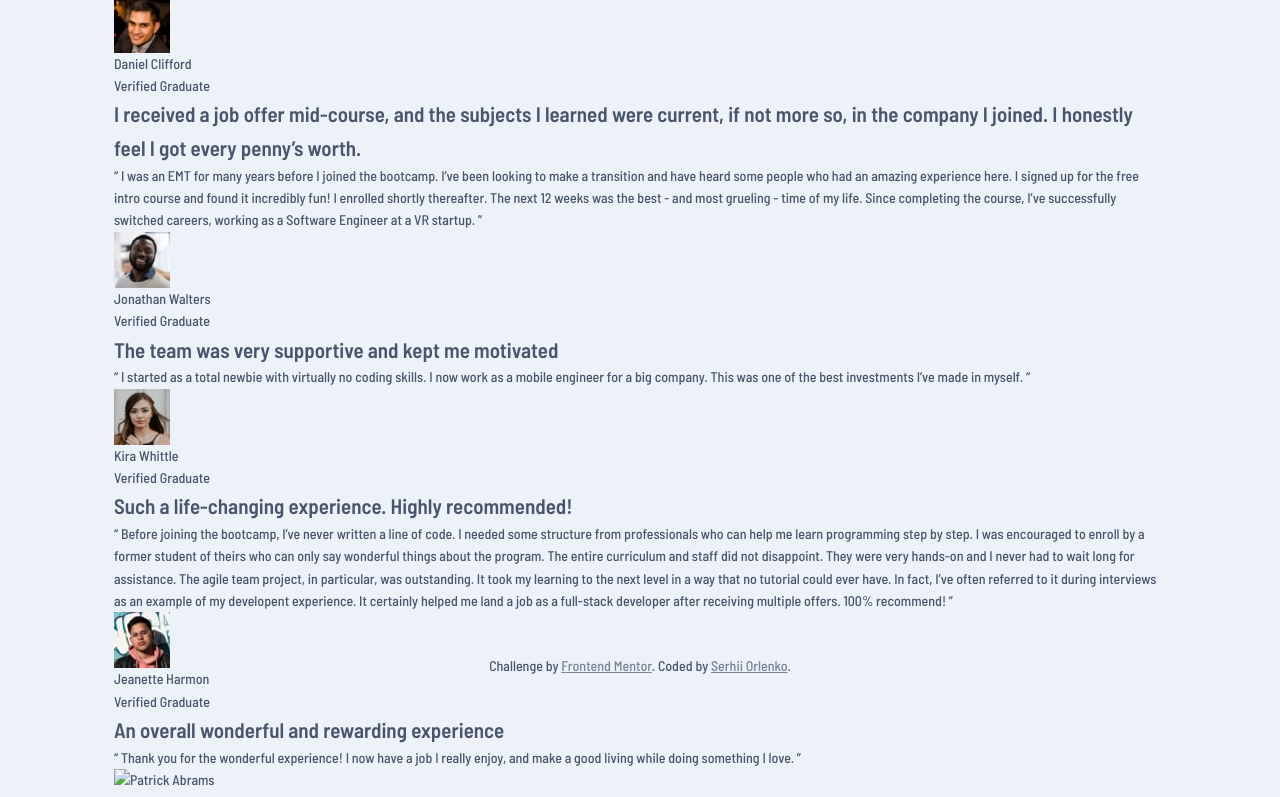
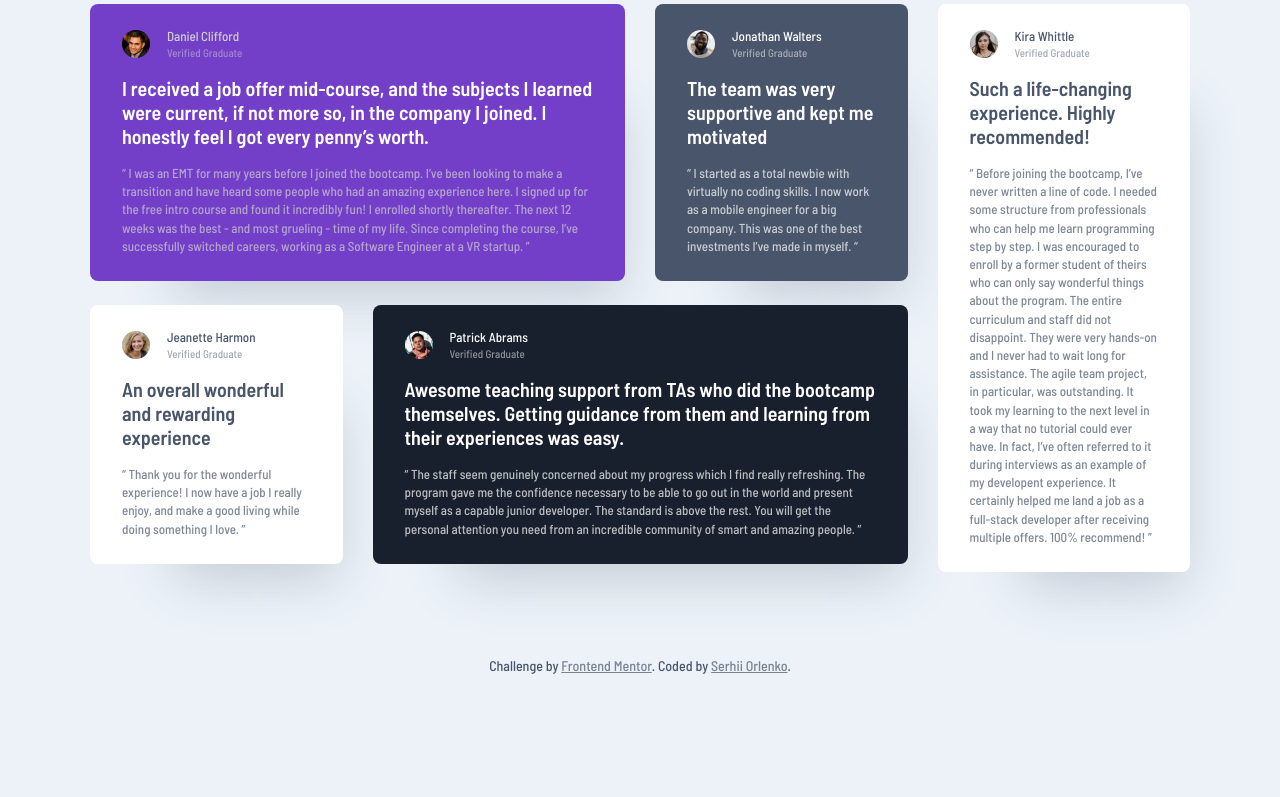
Before and after one commit to grifano/fm-07-testimonials-grid-section, a plain HTML site: page index.html in a window 1280 px wide. Shown: the part 107-904 px from the top of the page. After the commit the page ends 800 px from the top, so only its background shows below. Drawn offline with nearby package versions, Linux system fonts and the light colour scheme.

Commit message:
add syles and complete

```diff
--- a/css/style.css
+++ b/css/style.css
@@ -102,7 +102,7 @@ main {
 }
 @media screen and (min-width: 768px) {
   .container {
-    max-width: 1100px;
+    max-width: 1148px;
   }
 }
 /*** Visually hide element, but keep visible for search engine ***/
@@ -120,8 +120,105 @@ main {
 }
 
 /*** Testimonials grid section Styles ***/
+.section-testimonials {
+}
+.testimonials-grid-list {
+  display: flex;
+  flex-wrap: wrap;
+  gap: 24px;
+}
+.testimonials-grid-item {
+  &:nth-child(3) {
+    order: 4;
+  }
+}
+.testimonial-card {
+  border-radius: 8px;
+  padding: 26px 32px;
+  box-shadow: 40px 60px 50px -47px rgba(72, 85, 106, 0.25);
+  background-color: #fff;
+  &.is-purple {
+    color: #cfcfcf;
+    background-color: #733fc8;
+  }
+  &.is-gray {
+    color: white;
+
+    background-color: #48556a;
+  }
+  &.is-dark {
+    color: white;
+
+    background-color: #19202d;
+  }
+}
+.testimonial-card-author {
+  display: flex;
+  gap: 17px;
+  align-items: center;
+  margin-bottom: 18px;
+}
+.testimonial-card-avatar {
+  width: 28px;
+  height: 28px;
+  border-radius: 50%;
+}
+.testimonial-card-bio {
+}
+.testimonial-card-name {
+  font-weight: 500;
+  font-size: 13px;
+  line-height: 1;
+  margin-bottom: 4px;
+}
+.testimonial-card-info {
+  font-weight: 500;
+  font-size: 11px;
+  line-height: 1;
+  opacity: 0.5;
+}
+.testimonial-card-title {
+  font-weight: 600;
+  font-size: 20px;
+  line-height: 1.2;
+  margin-bottom: 16px;
+  &.is-white {
+    color: #fff;
+  }
+}
+.testimonial-card-text {
+  font-weight: 500;
+  font-size: 13px;
+  line-height: 1.4;
+  opacity: 0.7;
+}
 
 @media screen and (min-width: 768px) {
+  .testimonials-grid-list {
+    display: grid;
+    grid-template-columns: repeat(4, 1fr);
+    grid-template-rows: repeat(2, 1fr);
+    column-gap: 30px;
+    row-gap: 24px;
+  }
+  .testimonials-grid-item {
+    &:nth-child(1) {
+      grid-column: 1 / 3;
+    }
+    &:nth-child(2) {
+      grid-column: 3 / 3;
+    }
+    &:nth-child(3) {
+      grid-column: 4 / 4;
+      grid-row: 1 / 3;
+    }
+    &:nth-child(4) {
+      grid-column: 1 / 2;
+    }
+    &:nth-child(5) {
+      grid-column: 2 / 4;
+    }
+  }
 }
 
 /*** Attribution footer ***/
--- a/index.html
+++ b/index.html
@@ -23,10 +23,10 @@
     <main>
       <section class="section-testimonials">
         <div class="container">
-          <h1 class="visuality-hidden">Testimonials grid section</h1>
+          <h1 class="visually-hidden">Testimonials grid section</h1>
           <ul class="testimonials-grid-list">
             <li class="testimonials-grid-item">
-              <div class="testimonial-card">
+              <div class="testimonial-card is-purple">
                 <div class="testimonial-card-author">
                   <img
                     src="./images/image-daniel.jpg"
@@ -38,7 +38,7 @@
                     <p class="testimonial-card-info">Verified Graduate</p>
                   </div>
                 </div>
-                <h2 class="testimonial-card-title">
+                <h2 class="testimonial-card-title is-white">
                   I received a job offer mid-course, and the subjects I learned
                   were current, if not more so, in the company I joined. I
                   honestly feel I got every penny’s worth.
@@ -56,7 +56,7 @@
               </div>
             </li>
             <li class="testimonials-grid-item">
-              <div class="testimonial-card">
+              <div class="testimonial-card is-gray">
                 <div class="testimonial-card-author">
                   <img
                     src="./images/image-jonathan.jpg"
@@ -115,7 +115,7 @@
               <div class="testimonial-card">
                 <div class="testimonial-card-author">
                   <img
-                    src="./images/image-patrick.jpg"
+                    src="./images/image-jeanette.jpg"
                     alt="Jeanette Harmon"
                     class="testimonial-card-avatar"
                   />
@@ -135,10 +135,10 @@
               </div>
             </li>
             <li class="testimonials-grid-item">
-              <div class="testimonial-card">
+              <div class="testimonial-card is-dark">
                 <div class="testimonial-card-author">
                   <img
-                    src=""
+                    src="./images/image-patrick.jpg"
                     alt="Patrick Abrams"
                     class="testimonial-card-avatar"
                   />
```
